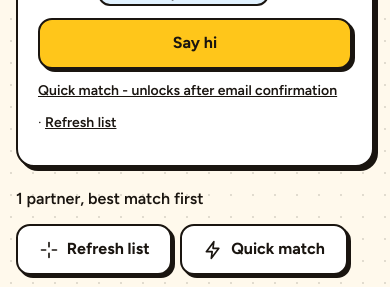
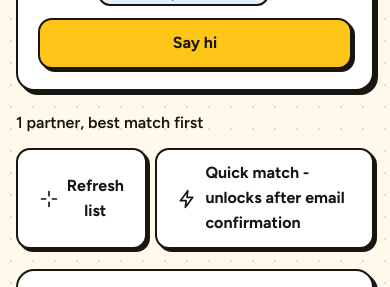
Before and after one commit to JavohirMX/speakle, a Django app: template matches/templates/matches/find_matches.html in a window 390 px wide. Shown: the part 454-741 px from the top of the page. Run offline with Django 5.2, Linux system fonts and the light colour scheme; the template is opened without the code that fills it: most values are stand-ins (such as "Sample title", 1, 10 or a date in 2020); grey boxes marked "Sample" are stand-in pictures.

Commit message:
Keep secondary actions in one place on find-partners
Refresh list and Quick match appeared both in the next-step hero
footer and the toolbar below it. The hero now carries only its single
primary action; the toolbar keeps Refresh list and Quick match, and
the Quick match button states its email-confirmation requirement when
gated. Also removes a mobile wrap where the separator led the Refresh
list line. New test pins the single-location behavior.

```diff
--- a/matches/templates/matches/find_matches.html
+++ b/matches/templates/matches/find_matches.html
@@ -38,18 +38,14 @@
     </div>
     <button type="button" class="btn btn-solid w-full" data-open-request data-id="{{ next_step.pm.id }}" data-name="{{ next_step.pm.potential_partner.username|escape }}" data-teach="{{ next_step.pm.user_teaches.name }}" data-learn="{{ next_step.pm.user_learns.name }}">Say hi</button>
     {% endif %}
-    <p class="mt-3 text-sm">
-      {% if can_quick %}<a class="underline font-semibold" href="{% url 'matches:quick_match' %}">Or Quick match - pairs you live with whoever is searching</a>
-      {% else %}<a class="underline font-semibold" href="{% url 'users:profile' %}">Quick match - unlocks after email confirmation</a>{% endif %}
-      &middot; <button type="button" class="underline font-semibold" data-refresh><span>Refresh list</span></button>
-    </p>
   </section>
   {% endif %}
   <div class="flex flex-wrap items-center justify-between gap-3 mb-5">
     <p id="resultCount" class="font-semibold" aria-live="polite">{{ potential_matches|length }} partner{{ potential_matches|length|pluralize }}, best match first</p>
     <div class="flex gap-2">
       <button type="button" class="btn btn-outline" id="refreshBtn" data-refresh><svg class="ico" aria-hidden="true"><use href="#i-sparkle"/></svg><span>Refresh list</span></button>
-      <a class="btn btn-outline" href="{% url 'matches:quick_match' %}"><svg class="ico" aria-hidden="true"><use href="#i-bolt"/></svg>Quick match</a>
+      {% if can_quick %}<a class="btn btn-outline" href="{% url 'matches:quick_match' %}"><svg class="ico" aria-hidden="true"><use href="#i-bolt"/></svg>Quick match</a>
+      {% else %}<a class="btn btn-outline" href="{% url 'users:profile' %}"><svg class="ico" aria-hidden="true"><use href="#i-bolt"/></svg>Quick match - unlocks after email confirmation</a>{% endif %}
     </div>
   </div>
   <div id="matchesContainer" aria-busy="false">
```
Also changed, not shown: matches/test_views_extra.py (+9 -1 lines).
